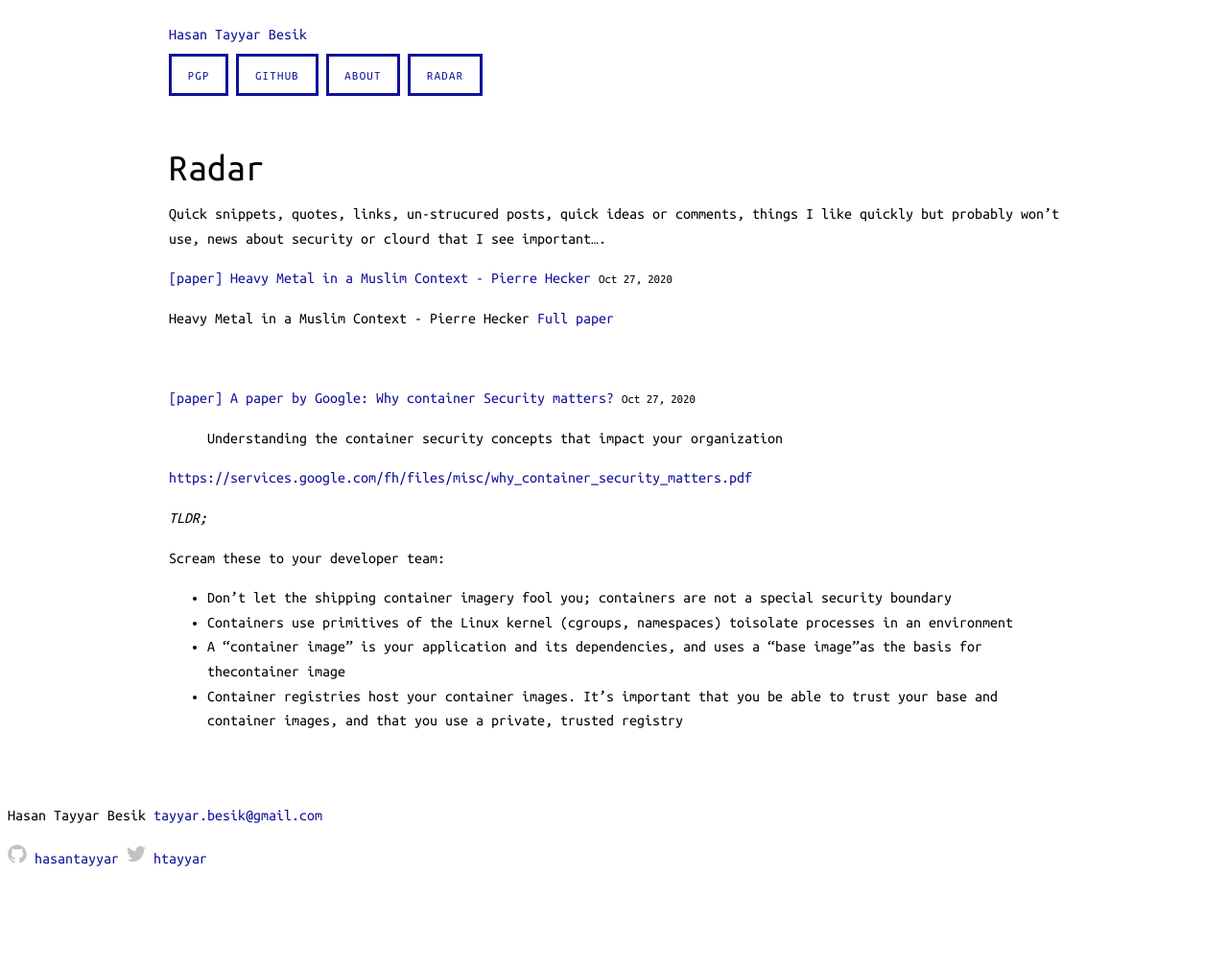
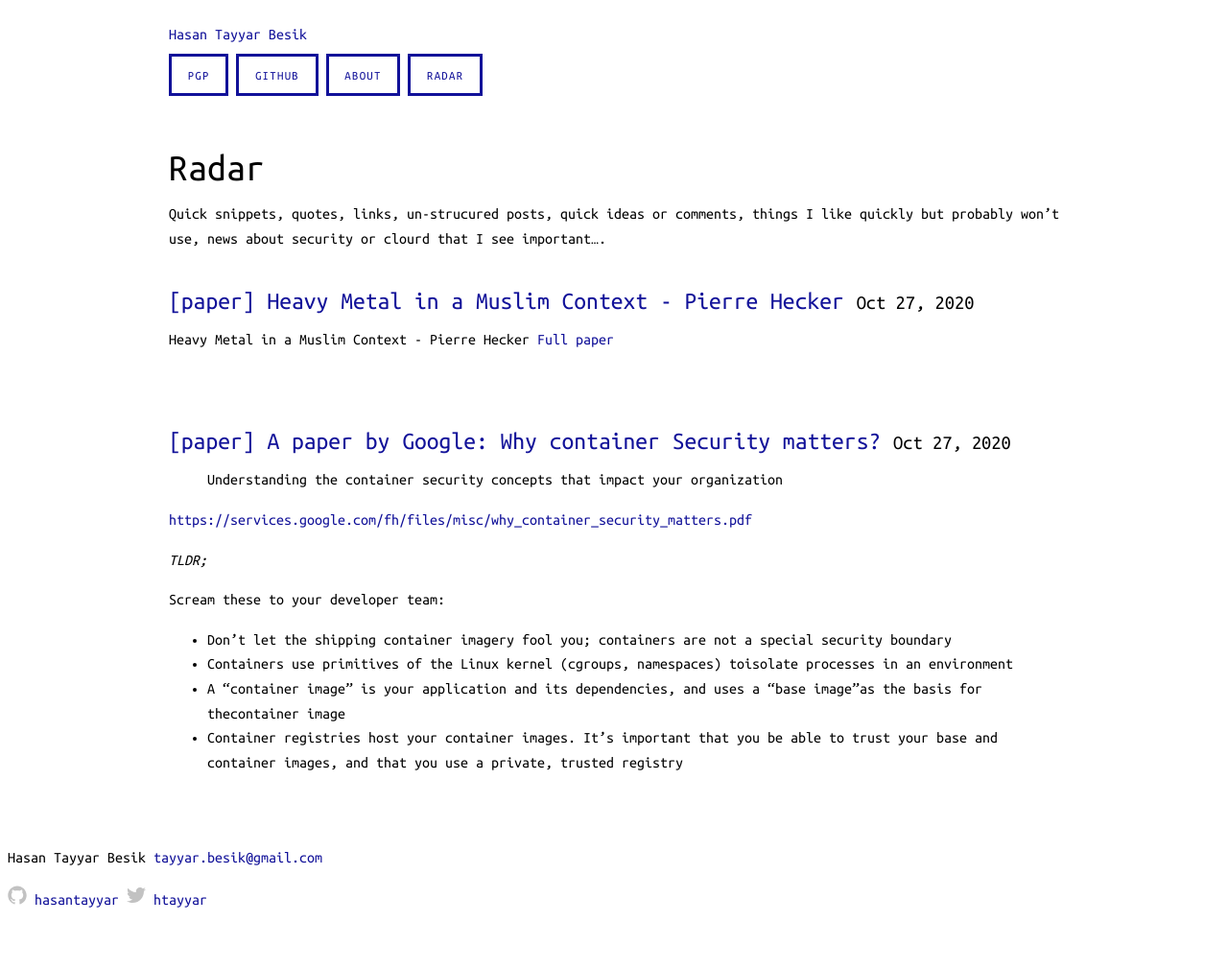
Before and after one commit to hasantayyar/hasantayyar.net, a Jekyll site: the page built from radar.md, in a window 1280 px wide. Shown: the whole page at 96% size. Built offline with Jekyll 4.4.1, drawn with Linux system fonts in a browser that asks for light colours; Markdown is read by kramdown in place of the engine named in the settings; before the commit the page ends 966 px from its top, so only the background shows below that.

Commit message:
Update app.css

```diff
--- a/css/app.css
+++ b/css/app.css
@@ -3,7 +3,7 @@
   margin: 0 3px 0 5px;
 }
 body{font-family:'Ubuntu Mono', Helvetica, Arial, sans-serif;} span.icon, span.icon svg{ width:20px; height:20px} *{box-sizing:border-box}td,th{padding:1em;text-align:left;border-bottom:solid #eee}.c{max-width:60em;margin:auto;padding:1em;width:100%}.row,pre{overflow:auto}.w-100{width:100%}.col{float:left;width:100%}.input,pre{padding:1em;border:solid #eee;margin:0 0 1em}body{font:1em/1.6 'Ubuntu Mono'}h1{font:1 2.5em 'Ubuntu Mono';margin:.4em 0}h2{font:1 2.2em 'Ubuntu Mono';margin:.4em 0}h3{font:1 1.9em 'Ubuntu Mono';margin:.4em 0}h4{font:1 1.6em 'Ubuntu Mono';margin:.4em 0}h5{font:1 1.3em 'Ubuntu Mono';margin:.4em 0}h6{font:1 1em 'Ubuntu Mono';margin:.4em 0}a{color:#119;text-decoration:unset}.btn.primary{color:#fff;background:#fa0;border:unset}.btn:hover{transform:scale(1.1)}.btn{padding:1em 1.3em;transition:.2s;letter-spacing:.1em;text-transform:uppercase;background:unset;border:solid;font-size:.8em;margin:0 0 1em}a:hover{opacity:.5}.input:focus,hr{border:solid #fa0;outline:0}@media(min-width:35em){.col{margin:1%}.\31.col{width:5%}.\32.col{width:13%}.\33.col{width:22%}.\34.col{width:31%}.\35.col{width:39%}.\36.col{width:48%}.\37.col{width:57%}.\38.col{width:65%}.\39.col{width:74%}.\31 0.col{width:83%}.\31 1.col{width:91%}} span.post-date{color:777; font-size:0.8em}
-
+p.post-title{font:1 1.6em 'Ubuntu Mono';margin:1.5em 0 .4em 0}
 .blockquote{padding:60px 80px 40px;position:relative}
 .blockquote:before{position:absolute;font-family:'FontAwesome';top:0;content:"\f10d";font-size:200px;color:rgba(0,0,0,0.1)}
 .blockquote::after{content:"";top:20px;left:50%;margin-left:-100px;position:absolute;border-bottom:3px solid #bf0024;height:3px; width: 200px;}
```
